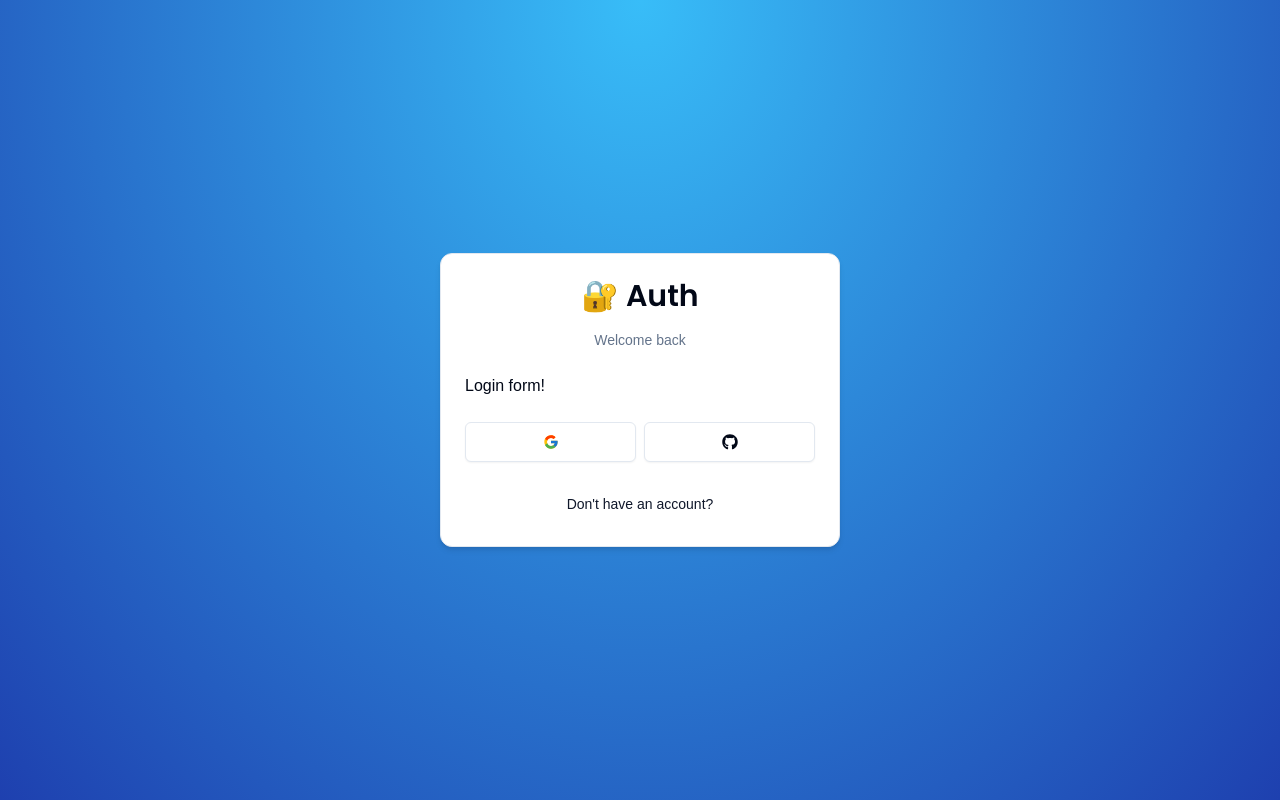
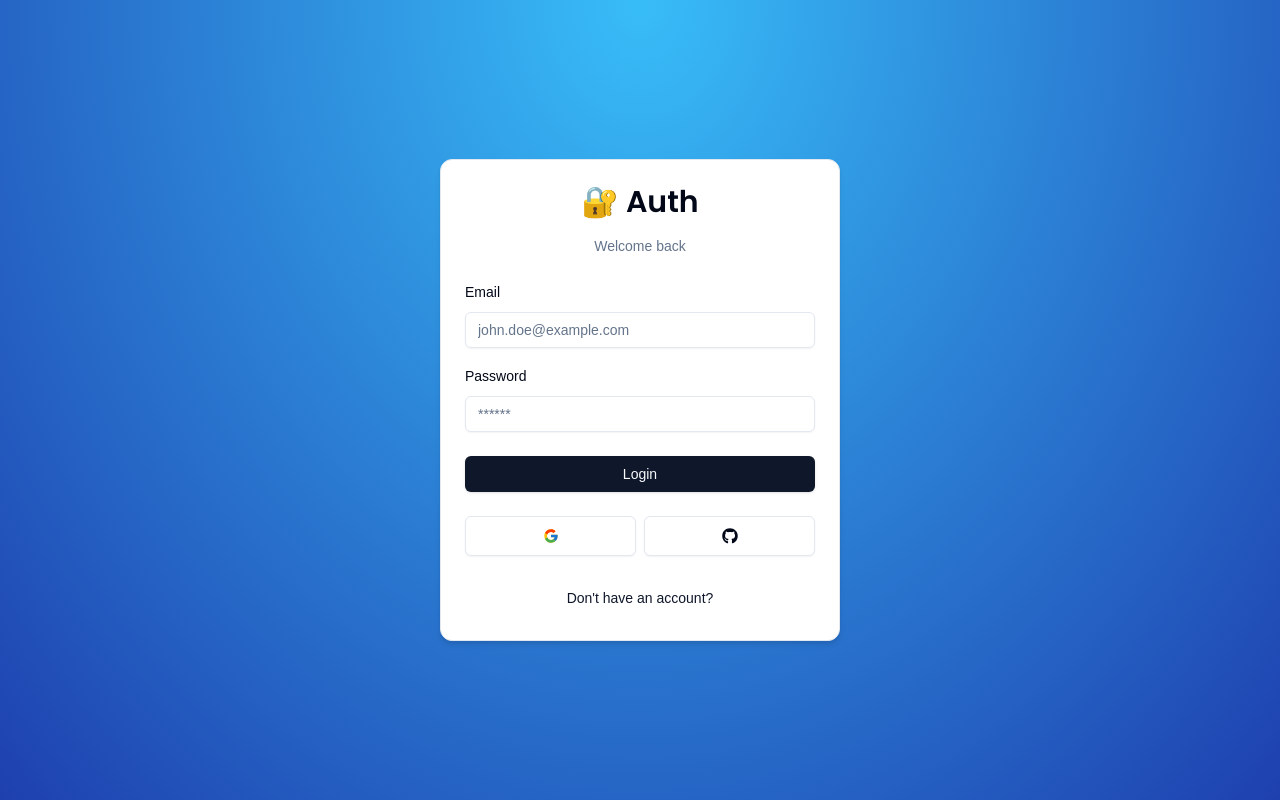
Before and after one commit to Passionhruit/Next_Auth_v5, a Next.js app: page /auth/login in a window 1280 px wide. Built offline with nearby package versions, Linux system fonts and the light colour scheme.

Commit message:
feat: login form

```diff
--- a/components/auth/login-form.tsx
+++ b/components/auth/login-form.tsx
@@ -1,6 +1,39 @@
+"use client";
+
 import { CardWrapper } from "@/components/auth/card-wrapper";
+import { Input } from "@/components/ui/input";
+import { Button } from "@/components/ui/button";
+import { FormError } from "@/components/form-error";
+import { FormSuccess } from "@/components/form-success";
+
+import * as z from "zod";
+
+import { useForm } from "react-hook-form";
+import { zodResolver } from "@hookform/resolvers/zod";
+
+import { LoginSchema } from "@/schemas";
+
+import {
+  Form,
+  FormControl,
+  FormField,
+  FormItem,
+  FormLabel,
+  FormMessage,
+} from "@/components/ui/form";
 
 const LoginForm = () => {
+  const form = useForm<z.infer<typeof LoginSchema>>({
+    resolver: zodResolver(LoginSchema),
+    defaultValues: {
+      email: "",
+      password: "",
+    },
+  });
+
+  const onSubmit = (values: z.infer<typeof LoginSchema>) => {
+    console.log(values);
+  };
   return (
     <CardWrapper
       headerLabel="Welcome back"
@@ -8,7 +41,47 @@
       backButtonHref="/auth/register"
       showSocial
     >
-      Login form!
+      <Form {...form}>
+        <form onSubmit={form.handleSubmit(onSubmit)} className="space-y-6">
+          <div className="space-y-4">
+            <FormField
+              control={form.control}
+              name="email"
+              render={({ field }) => (
+                <FormItem>
+                  <FormLabel>Email</FormLabel>
+                  <FormControl>
+                    <Input
+                      {...field}
+                      placeholder="john.doe@example.com"
+                      type="email"
+                    />
+                  </FormControl>
+                  <FormMessage />
+                </FormItem>
+              )}
+            />
+            <FormField
+              control={form.control}
+              name="password"
+              render={({ field }) => (
+                <FormItem>
+                  <FormLabel>Password</FormLabel>
+                  <FormControl>
+                    <Input {...field} placeholder="******" type="password" />
+                  </FormControl>
+                  <FormMessage />
+                </FormItem>
+              )}
+            />
+          </div>
+          <FormError message="" />
+          <FormSuccess message="" />
+          <Button type="submit" className="w-full">
+            Login
+          </Button>
+        </form>
+      </Form>
     </CardWrapper>
   );
 };
--- /dev/null
+++ b/components/form-error.tsx
@@ -0,0 +1,17 @@
+import { FaExclamationTriangle } from "react-icons/fa";
+
+interface FormErrorProps {
+  message?: string;
+}
+
+export const FormError = ({ message }: FormErrorProps) => {
+  if (!message) {
+    return null;
+  }
+  return (
+    <div className="bg-destructive/15 p-3 rounded-md flex items-center gap-x-2 text-sm text-destructive">
+      <FaExclamationTriangle className="h-4 w-4" />
+      <p>{message}</p>
+    </div>
+  );
+};
--- /dev/null
+++ b/components/form-success.tsx
@@ -0,0 +1,17 @@
+import { FaCheckCircle } from "react-icons/fa";
+
+interface FormSuccessProps {
+  message?: string;
+}
+
+export const FormSuccess = ({ message }: FormSuccessProps) => {
+  if (!message) {
+    return null;
+  }
+  return (
+    <div className="bg-emerald-500/15 p-3 rounded-md flex items-center gap-x-2 text-sm text-emerald-500">
+      <FaCheckCircle className="h-4 w-4" />
+      <p>{message}</p>
+    </div>
+  );
+};
--- /dev/null
+++ b/components/ui/form.tsx
@@ -0,0 +1,178 @@
+"use client"
+
+import * as React from "react"
+import * as LabelPrimitive from "@radix-ui/react-label"
+import { Slot } from "@radix-ui/react-slot"
+import {
+  Controller,
+  ControllerProps,
+  FieldPath,
+  FieldValues,
+  FormProvider,
+  useFormContext,
+} from "react-hook-form"
+
+import { cn } from "@/lib/utils"
+import { Label } from "@/components/ui/label"
+
+const Form = FormProvider
+
+type FormFieldContextValue<
+  TFieldValues extends FieldValues = FieldValues,
+  TName extends FieldPath<TFieldValues> = FieldPath<TFieldValues>
+> = {
+  name: TName
+}
+
+const FormFieldContext = React.createContext<FormFieldContextValue>(
+  {} as FormFieldContextValue
+)
+
+const FormField = <
+  TFieldValues extends FieldValues = FieldValues,
+  TName extends FieldPath<TFieldValues> = FieldPath<TFieldValues>
+>({
+  ...props
+}: ControllerProps<TFieldValues, TName>) => {
+  return (
+    <FormFieldContext.Provider value={{ name: props.name }}>
+      <Controller {...props} />
+    </FormFieldContext.Provider>
+  )
+}
+
+const useFormField = () => {
+  const fieldContext = React.useContext(FormFieldContext)
+  const itemContext = React.useContext(FormItemContext)
+  const { getFieldState, formState } = useFormContext()
+
+  const fieldState = getFieldState(fieldContext.name, formState)
+
+  if (!fieldContext) {
+    throw new Error("useFormField should be used within <FormField>")
+  }
+
+  const { id } = itemContext
+
+  return {
+    id,
+    name: fieldContext.name,
+    formItemId: `${id}-form-item`,
+    formDescriptionId: `${id}-form-item-description`,
+    formMessageId: `${id}-form-item-message`,
+    ...fieldState,
+  }
+}
+
+type FormItemContextValue = {
+  id: string
+}
+
+const FormItemContext = React.createContext<FormItemContextValue>(
+  {} as FormItemContextValue
+)
+
+const FormItem = React.forwardRef<
+  HTMLDivElement,
+  React.HTMLAttributes<HTMLDivElement>
+>(({ className, ...props }, ref) => {
+  const id = React.useId()
+
+  return (
+    <FormItemContext.Provider value={{ id }}>
+      <div ref={ref} className={cn("space-y-2", className)} {...props} />
+    </FormItemContext.Provider>
+  )
+})
+FormItem.displayName = "FormItem"
+
+const FormLabel = React.forwardRef<
+  React.ElementRef<typeof LabelPrimitive.Root>,
+  React.ComponentPropsWithoutRef<typeof LabelPrimitive.Root>
+>(({ className, ...props }, ref) => {
+  const { error, formItemId } = useFormField()
+
+  return (
+    <Label
+      ref={ref}
+      className={cn(error && "text-destructive", className)}
+      htmlFor={formItemId}
+      {...props}
+    />
+  )
+})
+FormLabel.displayName = "FormLabel"
+
+const FormControl = React.forwardRef<
+  React.ElementRef<typeof Slot>,
+  React.ComponentPropsWithoutRef<typeof Slot>
+>(({ ...props }, ref) => {
+  const { error, formItemId, formDescriptionId, formMessageId } = useFormField()
+
+  return (
+    <Slot
+      ref={ref}
+      id={formItemId}
+      aria-describedby={
+        !error
+          ? `${formDescriptionId}`
+          : `${formDescriptionId} ${formMessageId}`
+      }
+      aria-invalid={!!error}
+      {...props}
+    />
+  )
+})
+FormControl.displayName = "FormControl"
+
+const FormDescription = React.forwardRef<
+  HTMLParagraphElement,
+  React.HTMLAttributes<HTMLParagraphElement>
+>(({ className, ...props }, ref) => {
+  const { formDescriptionId } = useFormField()
+
+  return (
+    <p
+      ref={ref}
+      id={formDescriptionId}
+      className={cn("text-[0.8rem] text-muted-foreground", className)}
+      {...props}
+    />
+  )
+})
+FormDescription.displayName = "FormDescription"
+
+const FormMessage = React.forwardRef<
+  HTMLParagraphElement,
+  React.HTMLAttributes<HTMLParagraphElement>
+>(({ className, children, ...props }, ref) => {
+  const { error, formMessageId } = useFormField()
+  const body = error ? String(error?.message) : children
+
+  if (!body) {
+    return null
+  }
+
+  return (
+    <p
+      ref={ref}
+      id={formMessageId}
+      className={cn("text-[0.8rem] font-medium text-destructive", className)}
+      {...props}
+    >
+      {body}
+    </p>
+  )
+})
+FormMessage.displayName = "FormMessage"
+
+export {
+  useFormField,
+  Form,
+  FormItem,
+  FormLabel,
+  FormControl,
+  FormDescription,
+  FormMessage,
+  FormField,
+}
--- /dev/null
+++ b/components/ui/input.tsx
@@ -0,0 +1,22 @@
+import * as React from "react"
+
+import { cn } from "@/lib/utils"
+
+const Input = React.forwardRef<HTMLInputElement, React.ComponentProps<"input">>(
+  ({ className, type, ...props }, ref) => {
+    return (
+      <input
+        type={type}
+        className={cn(
+          "flex h-9 w-full rounded-md border border-input bg-transparent px-3 py-1 text-base shadow-sm transition-colors file:border-0 file:bg-transparent file:text-sm file:font-medium file:text-foreground placeholder:text-muted-foreground focus-visible:outline-none focus-visible:ring-1 focus-visible:ring-ring disabled:cursor-not-allowed disabled:opacity-50 md:text-sm",
+          className
+        )}
+        ref={ref}
+        {...props}
+      />
+    )
+  }
+)
+Input.displayName = "Input"
+
+export { Input }
--- /dev/null
+++ b/components/ui/label.tsx
@@ -0,0 +1,26 @@
+"use client"
+
+import * as React from "react"
+import * as LabelPrimitive from "@radix-ui/react-label"
+import { cva, type VariantProps } from "class-variance-authority"
+
+import { cn } from "@/lib/utils"
+
+const labelVariants = cva(
+  "text-sm font-medium leading-none peer-disabled:cursor-not-allowed peer-disabled:opacity-70"
+)
+
+const Label = React.forwardRef<
+  React.ElementRef<typeof LabelPrimitive.Root>,
+  React.ComponentPropsWithoutRef<typeof LabelPrimitive.Root> &
+    VariantProps<typeof labelVariants>
+>(({ className, ...props }, ref) => (
+  <LabelPrimitive.Root
+    ref={ref}
+    className={cn(labelVariants(), className)}
+    {...props}
+  />
+))
+Label.displayName = LabelPrimitive.Root.displayName
+
+export { Label }
--- a/package.json
+++ b/package.json
@@ -9,6 +9,8 @@
     "lint": "next lint"
   },
   "dependencies": {
+    "@hookform/resolvers": "^3.9.1",
+    "@radix-ui/react-label": "^2.1.0",
     "@radix-ui/react-slot": "^1.1.0",
     "class-variance-authority": "^0.7.0",
     "clsx": "^2.1.1",
@@ -16,9 +18,11 @@
     "next": "15.0.3",
     "react": "19.0.0-rc-66855b96-20241106",
     "react-dom": "19.0.0-rc-66855b96-20241106",
+    "react-hook-form": "^7.53.2",
     "react-icons": "^5.3.0",
     "tailwind-merge": "^2.5.4",
-    "tailwindcss-animate": "^1.0.7"
+    "tailwindcss-animate": "^1.0.7",
+    "zod": "^3.23.8"
   },
   "devDependencies": {
     "@types/node": "^20",
--- /dev/null
+++ b/schemas/index.ts
@@ -0,0 +1,10 @@
+import * as z from "zod";
+
+export const LoginSchema = z.object({
+  email: z.string().email({
+    message: "Email is required",
+  }),
+  password: z.string().min(1, {
+    message: "Password is required",
+  }),
+});
```
Also changed, not shown: 1 other file (tests, documents, lock files or other folders).
